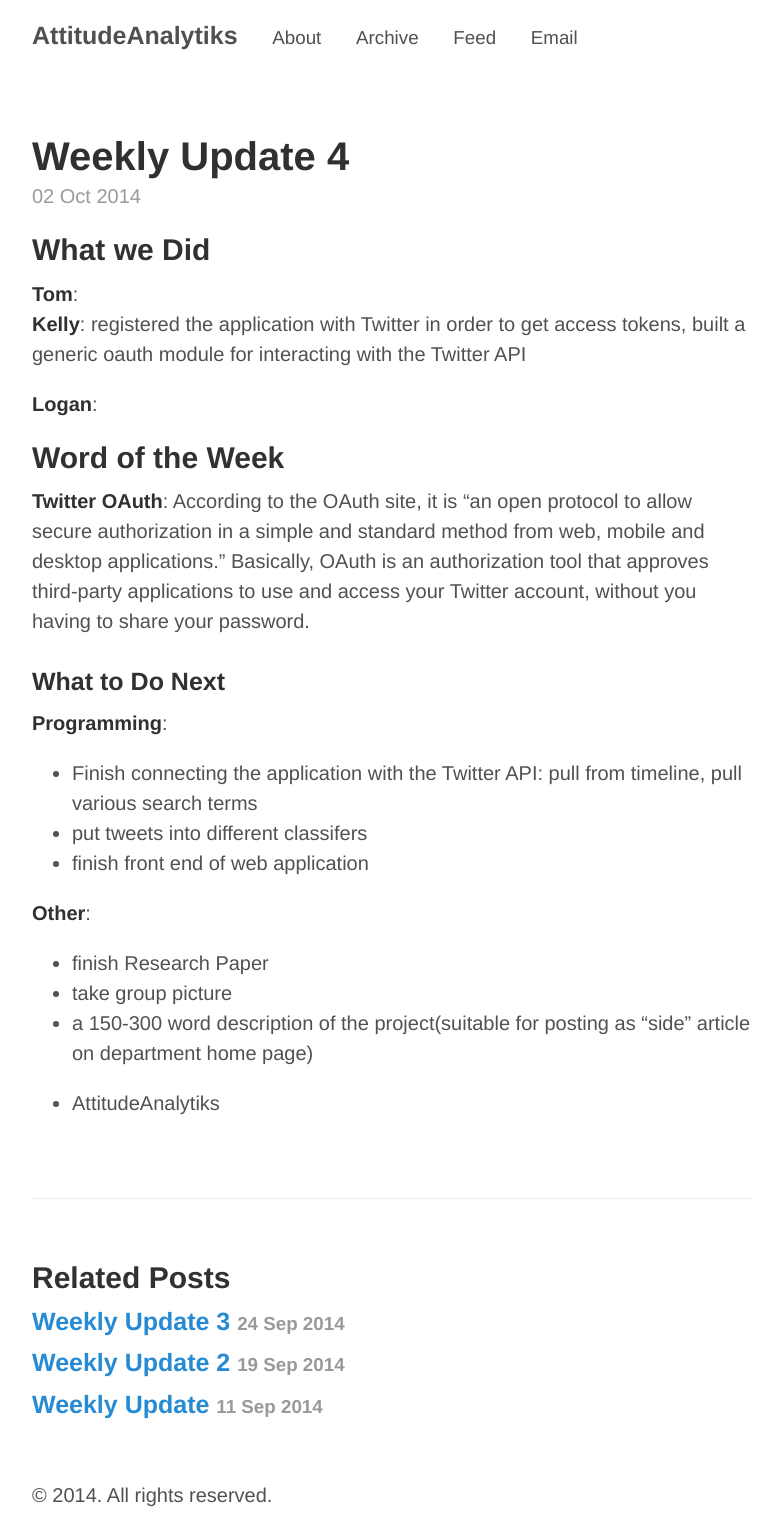
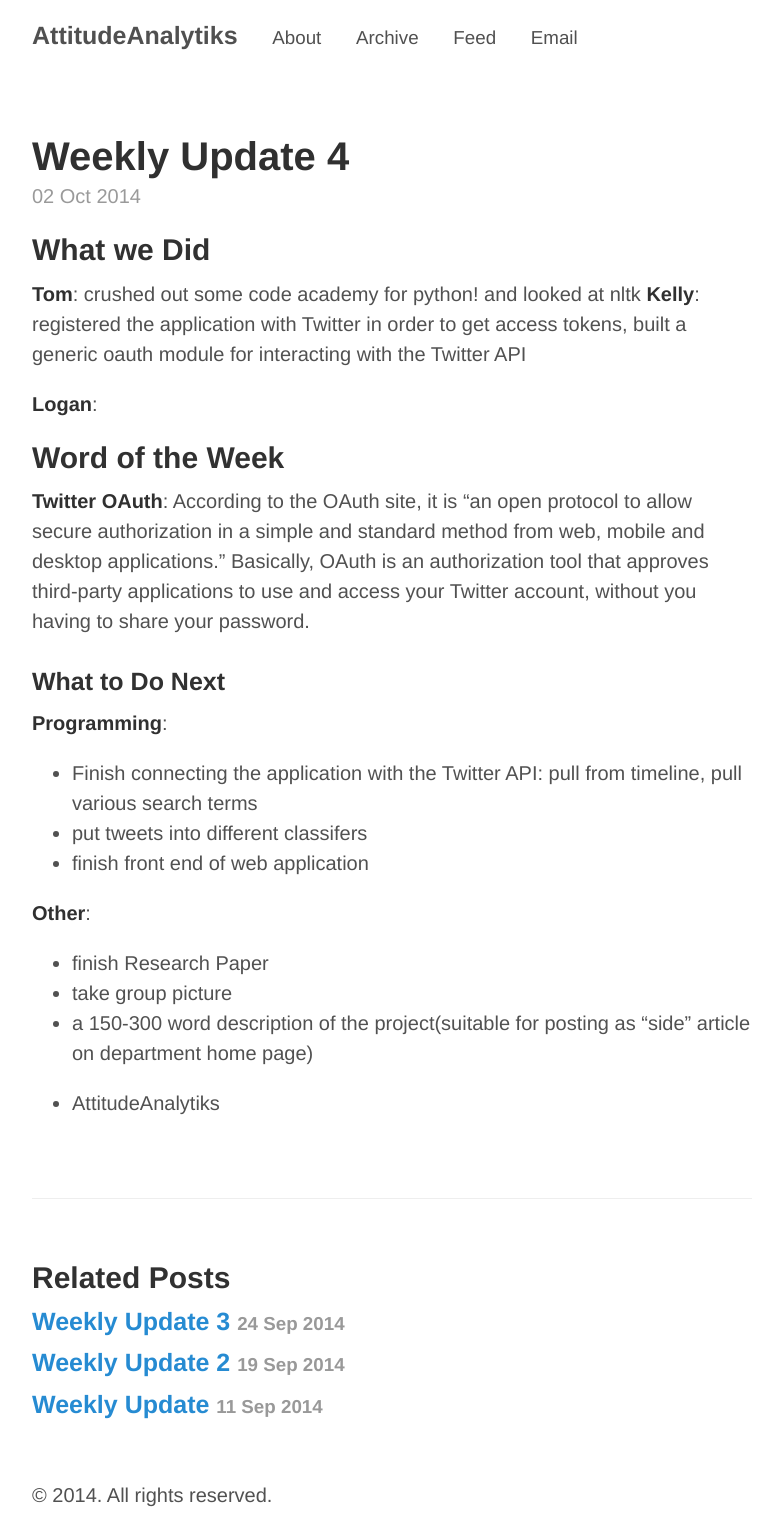
Before and after one commit to AttitudeAnalytiks/AttitudeAnalytiks.github.io, a Jekyll site: the page built from _posts/2014-10-02-Week4Update.md, in a window 1280 px wide. Shown: the whole page, without its empty margins (248-1029 px from the left). Built offline with Jekyll 4.4.1, drawn with Linux system fonts in a browser that asks for light colours; Markdown is read by kramdown in place of the engine named in the settings.

Commit message:
Update 2014-10-02-Week4Update.md

```diff
--- a/_posts/2014-10-02-Week4Update.md
+++ b/_posts/2014-10-02-Week4Update.md
@@ -7,7 +7,7 @@ title: Weekly Update 4
 
 ## What we Did
 
-**Tom**:
+**Tom**:  crushed out some code academy for python! and looked at nltk
 **Kelly**: registered the application with Twitter in order to get access tokens, built a generic oauth module for interacting with the Twitter API
 
 **Logan**:
```
